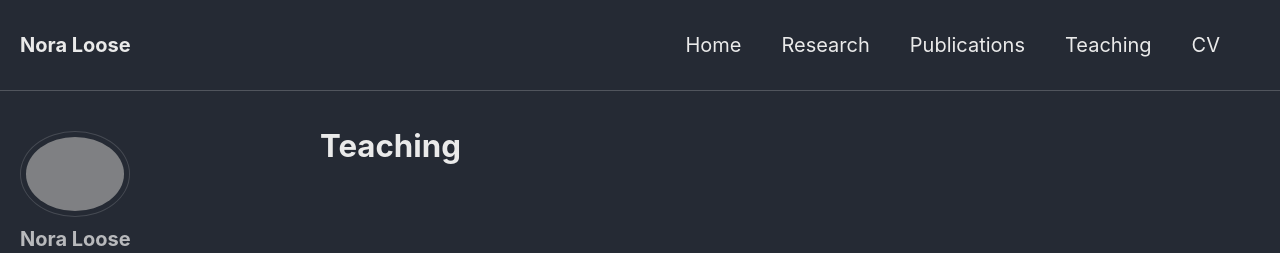
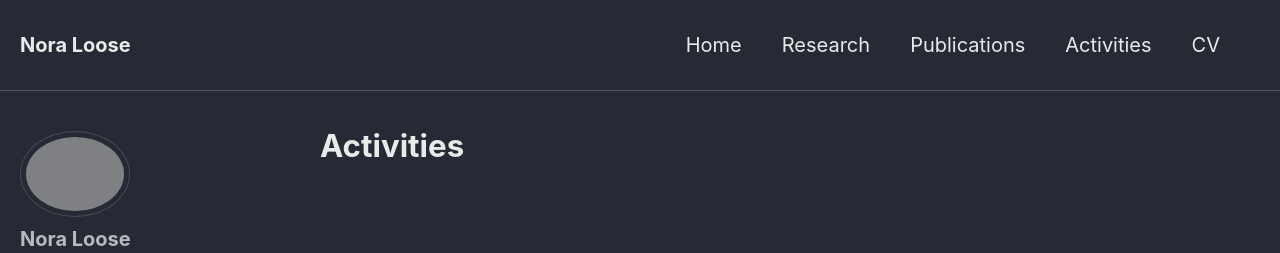
Before and after one commit to NoraLoose/noraloose.github.io, a Jekyll site: the page built from _pages/activities.md, in a window 1280 px wide and 900 px high. Shown: the top 253 px of the window. Built offline with Jekyll 4.4.1, drawn with Linux system fonts in a browser that asks for light colours.

Commit message:
rename teaching --> activities

```diff
--- a/_data/navigation.yml
+++ b/_data/navigation.yml
@@ -6,7 +6,7 @@ main:
     url: /research/
   - title: "Publications"
     url: /publications/
-  - title: "Teaching"
-    url: /teaching/
+  - title: "Activities"
+    url: /activities/
   - title: "CV"
     url: /CV/
--- a/_pages/teaching.md
+++ b/_pages/activities.md
@@ -1,7 +1,7 @@
 ---
-title: "Teaching"
+title: "Activities"
 layout: archive
 sitemap: true
-permalink: /teaching/
+permalink: /activities/
 author_profile: true
 ---
```
